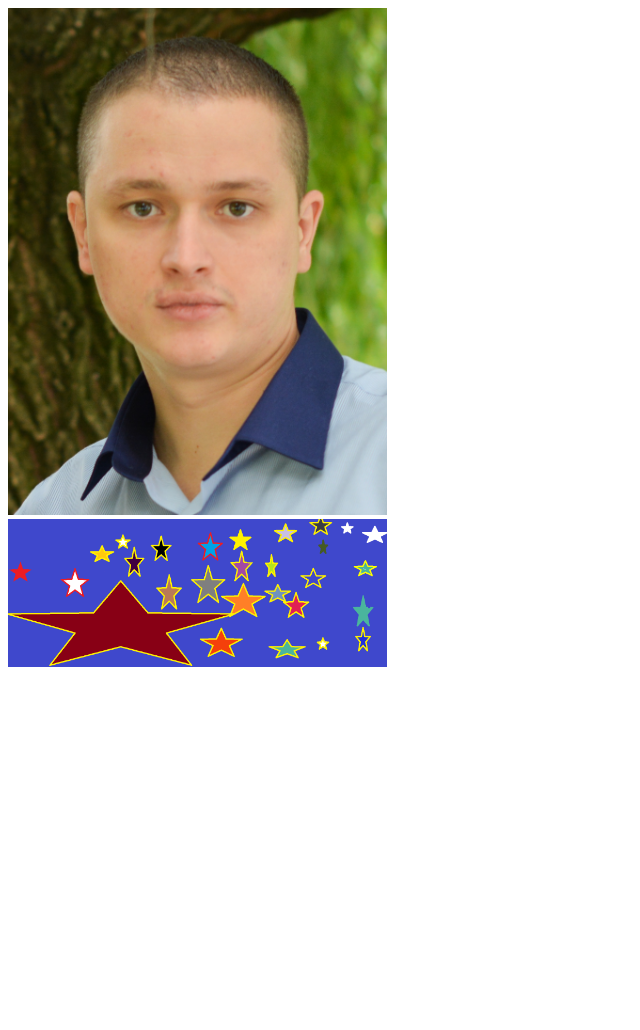
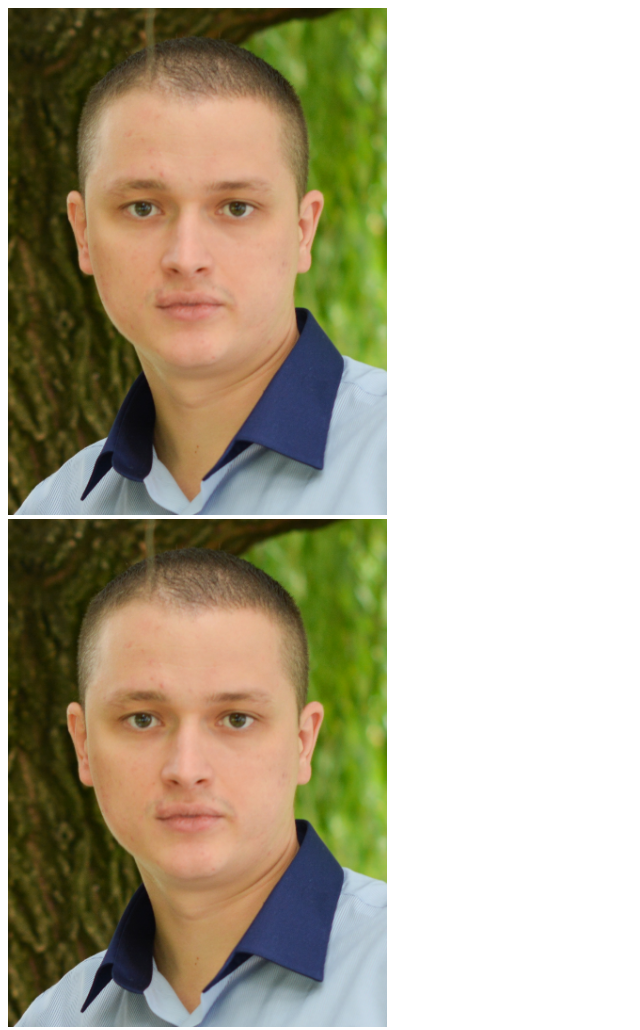
Before and after one commit to ideatag/portfolio-website2, a plain HTML site: page index.html in a window 1280 px wide. Shown: the whole page, without its empty margins (0-640 px from the left). Before the commit the page ends 800 px from the top, so only its background shows below. Drawn offline with Linux system fonts and the light colour scheme.

Commit message:
Update index.html

```diff
--- a/index.html
+++ b/index.html
@@ -8,6 +8,6 @@
     <body>
          <img src='assets/1.jpg' alt='Profile Image'>
          <br>
-         <img src='assets/S1.png' alt='work'>
+         <img src='assets/1.jpg' alt='work'>
     </body>
     </html>
```
